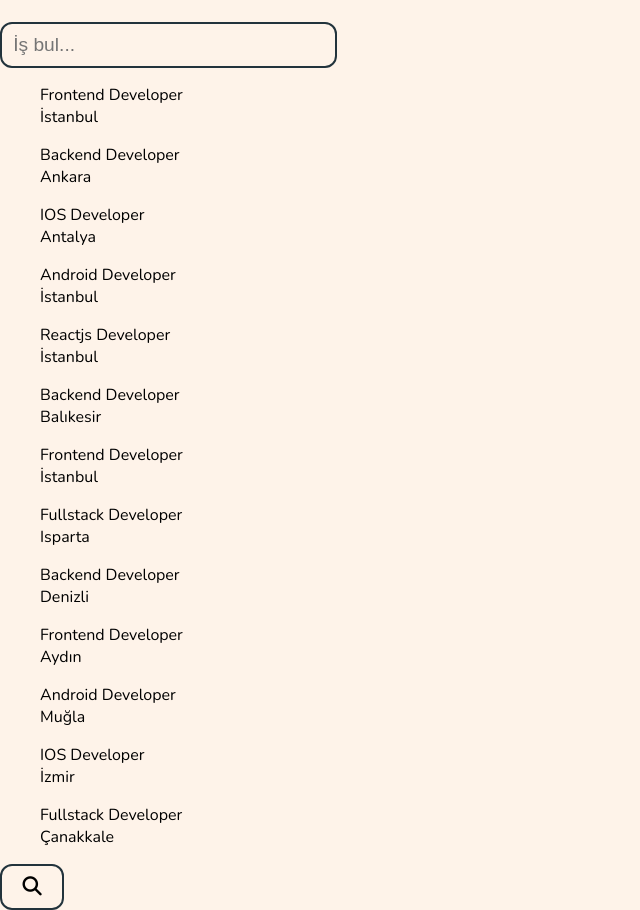
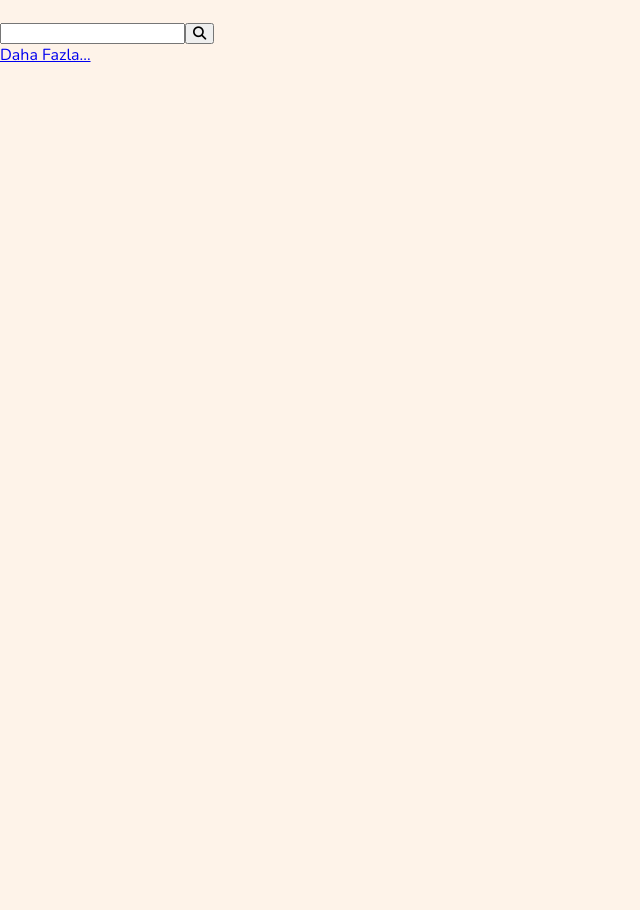
Before and after one commit to dilarauluturhan/is-zirve, a React (Create React App) app: page / in a window 1280 px wide. Shown: the part 266-1176 px from the top of the page, without its empty margins (0-640 px from the left). After the commit the page ends 800 px from the top, so only its background shows below. Built offline with nearby package versions, Linux system fonts and the light colour scheme.

Commit message:
feat: updated map and filter

```diff
--- a/src/SearchBar.js
+++ b/src/SearchBar.js
@@ -2,39 +2,55 @@ import React, { useState } from 'react';
 import JSONJOBS from './db.json';
 
 function SearchBar() {
-    const [searchTerm, setSearchTerm] = useState('')
+    const [value, setValue] = useState('');
 
+    const onChange = (e) => {
+        setValue(e.target.value);
+    }
+
+    const onSearch = (searchTerm) => {
+        console.log('Search', searchTerm);
+        setValue(searchTerm); // çıkan meskeğe tıkladığımda input'ta aradığım kelimeyi tamamlıyor
+    }
     return (
         <>
             <header>
                 <img className='logoImg' src='./img/iszirve.png' />
             </header>
             <main>
+                <div>
+                    <div>
                         <input
-                    className='searchInput'
                             type='text'
-                    placeholder='İş bul...'
-                    onChange={e => { setSearchTerm(e.target.value) }}
+                            value={value}
+                            onChange={onChange}
                         />
-                {JSONJOBS.filter((val) => {
-                    if (searchTerm == "") {
-                        return val
-                    } else if (val.title.toLowerCase().includes(searchTerm.toLowerCase())) {
-                        return val
-                    }
-                }).map((val, i) => {
-                    return (
-                        <div key={i}>
+                        <button onClick={() => onSearch(value)}>
+                            <i className="fa-solid fa-magnifying-glass"></i>
+                        </button>
+                    </div>
+                    <div>
+                        {JSONJOBS.filter(jobs => {
+                            const searchTerm = value.toLowerCase();
+                            const title = jobs.title.toLowerCase();
+
+                            return searchTerm && title.startsWith(searchTerm) && title !== searchTerm;
+                        })
+                            .slice(0, 3) // 3 tane listelesin
+                            .map((jobs) => (
+                                <div
+                                    onClick={() => onSearch(jobs.title)}
+                                    key={jobs.id}
+                                >
                                     <ul>
-                                <li className='resultTitle'>{val.title}</li>
-                                <li className='resultCity'>{val.city}</li>
+                                        <li>{jobs.title}</li>
+                                        <li>{jobs.city}</li>
                                     </ul>
                                 </div>
-                    )
-                })}
-                <button className='searchButton'>
-                    <i className="fa-solid fa-magnifying-glass"></i>
-                </button>
+                            ))}
+                        <a href='#\'>Daha Fazla...</a>
+                    </div>
+                </div>
             </main>
         </>
     )
--- a/src/db.json
+++ b/src/db.json
@@ -32,7 +32,7 @@
     {
         "id": 7,
         "title": "Frontend Developer",
-        "city": "İstanbul"
+        "city": "İzmir"
     },
     {
         "id": 8,
@@ -63,5 +63,40 @@
         "id": 13,
         "title": "Fullstack Developer",
         "city": "Çanakkale"
+    },
+    {
+        "id": 14,
+        "title": "JavaScript Developer",
+        "city": "İstanbul"
+    },
+    {
+        "id": 15,
+        "title": "Angular Developer",
+        "city": "İzmir"
+    },
+    {
+        "id": 16,
+        "title": "Reactjs Developer",
+        "city": "Bolu"
+    },
+    {
+        "id": 17,
+        "title": "Vuejs Developer",
+        "city": "Muğla"
+    },
+    {
+        "id": 18,
+        "title": "Java Developer",
+        "city": "İstanbul"
+    },
+    {
+        "id": 19,
+        "title": "PHP Developer",
+        "city": "Ankara"
+    },
+    {
+        "id": 20,
+        "title": ".Net Developer",
+        "city": "Çanakkale"
     }
 ]
--- a/src/index.css
+++ b/src/index.css
@@ -15,33 +15,3 @@ body {
   margin-top: 6rem;
   height: 12rem;
 }
-
-.searchInput {
-
-  width: 20rem;
-  height: 2.5rem;
-  padding-left: 0.7rem;
-  font-size: 1.2rem;
-  border: 2px solid #22333c;
-  border-radius: 12px;
-  background-color: #fef3e9;
-}
-
-.resultTitle{
-  list-style: none;
-}
-
-.resultCity{
-  list-style: none;
-}
-
-.searchButton{
-
-  width: 4rem;
-  height: 2.9rem;
-  border: 2px solid #22333c;
-  border-radius: 12px;
-  background-color: #fef3e9;
-  font-size: 1.2rem;
-  cursor: pointer;
-}
```
Lines whose indentation alone changed are shown as unchanged.
